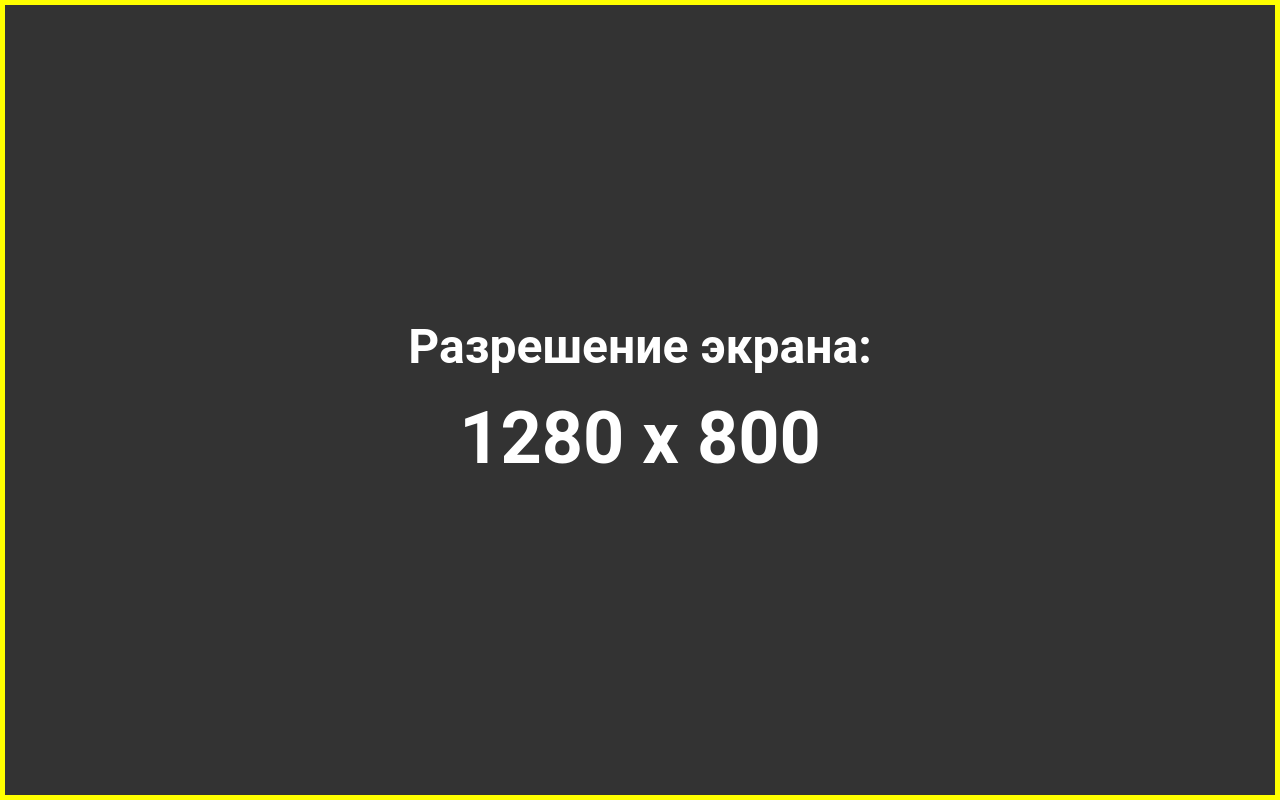
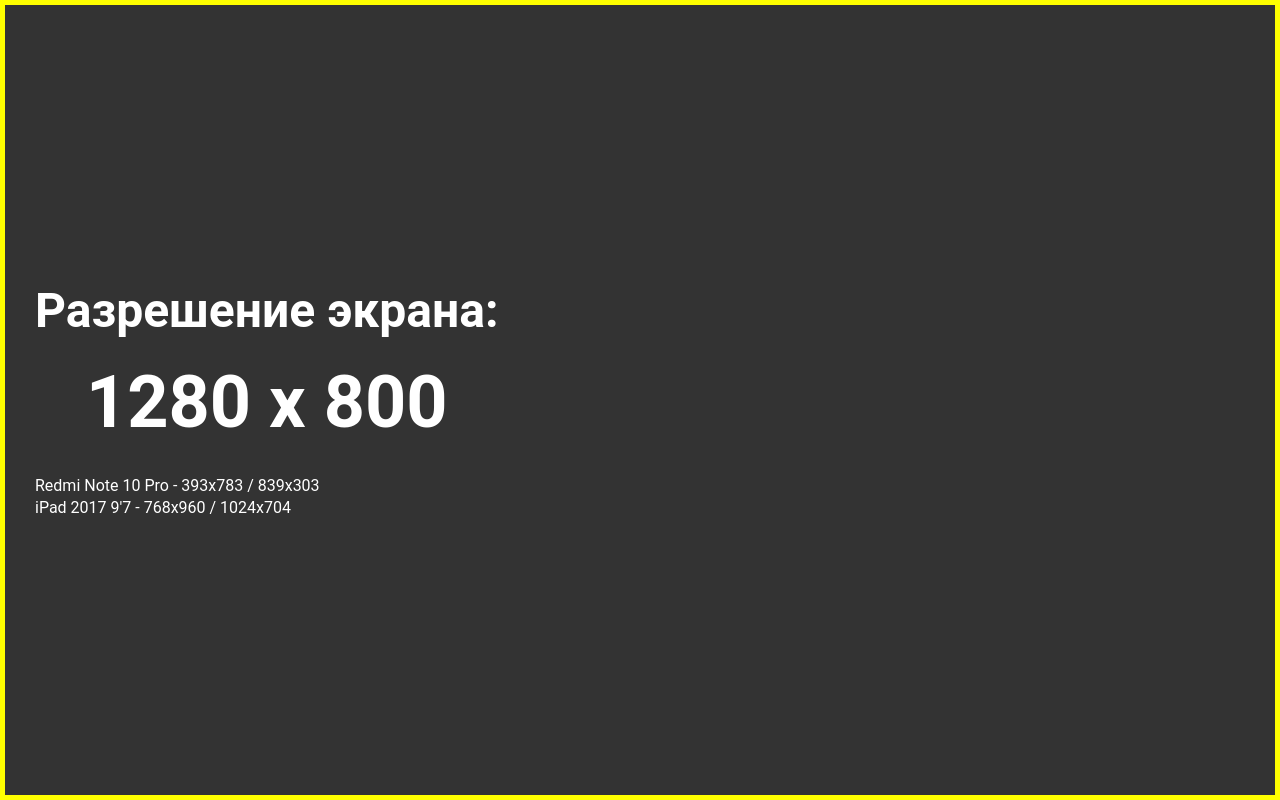
Before and after one commit to colocolov/razmer, a plain HTML site: page index.html in a window 1280 px wide. Drawn offline with Linux system fonts and the light colour scheme.

Commit message:
upd content and add devices

```diff
--- a/css/style.css
+++ b/css/style.css
@@ -91,10 +91,6 @@ input {
   outline: none;
 }
 
-main {
-  display: flex;
-}
-
 .wrapper {
   display: -webkit-box;
   display: -ms-flexbox;
@@ -111,6 +107,7 @@ main {
   -webkit-box-flex: 1;
   -ms-flex: 1 0 auto;
   flex: 1 0 auto;
+  display: flex;
 }
 
 .footer {
@@ -125,21 +122,25 @@ main {
   padding: 0 15px;
   display: flex;
 }
+
 .dimention {
-  flex: 1 1 100%;
-  /* align-items: center;
-  justify-content: center; */
+  display: flex;
+  flex-direction: column;
+  /* flex: 1 1 100%; */
+  align-items: center;
+  justify-content: center;
   padding: 30px;
 }
 .dimention__block {
   display: flex;
-  height: 100%;
+  /* height: 100%; */
   flex-direction: column;
   justify-content: center;
   align-items:center;
   font-weight: bold;
   line-height: 1.2;
   text-align: center;
+  margin-bottom: 30px;
 }
 .dimention__block p:first-child {
   font-size: 48px;
@@ -148,3 +149,11 @@ main {
 .dimention__block p:last-child {
   font-size: 72px;
 }
+.dimention__device {
+  font-size: 16px;
+  line-height: 1.2;
+  align-self: flex-start;
+}
+.dimention__device p:not(:last-child)  {
+  margin-bottom: 3px;
+}
--- a/index.html
+++ b/index.html
@@ -1,13 +1,12 @@
 <!DOCTYPE html>
-<html lang="en">
+<html lang="ru">
   <head>
   <meta charset="UTF-8" />
   <meta http-equiv="X-UA-Compatible" content="IE=edge" />
   <meta name="viewport" content="width=device-width, initial-scale=1.0" />
   <meta name="theme-color" content="#111111" />
-  <!-- <link rel="stylesheet" href="css/adv.css" /> -->
   <link rel="stylesheet" href="css/style.css" />
-  <title>Главная</title>
+  <title>Разрешение экрана</title>
 </head>
 
   <body>
@@ -15,7 +14,6 @@
       <div class="header"></div>
 
       <main class="main">
-        <!-- <div class="container"> -->
           <div class="dimention">
             <div class="dimention__block">
               <p>
@@ -25,18 +23,16 @@
                 <span class="dimention__width"> 100</span> x <span class="dimention__height"> 200</span>
               </p>
             </div>
+            <div class="dimention__device">
+              <p>Redmi Note 10 Pro - 393x783 / 839x303</p>
+              <p>iPad 2017 9'7 - 768x960 / 1024x704</p>
+            </div>
           </div>
-        <!-- </div> -->
       </main>
 
-      <footer class="footer">
-        <div class="container"></div>
-      </footer>
-
+      <footer class="footer"></footer>
     </div>
 
-    <!-- подключение скриптов -->
-    <!-- <script defer src="js/libs.js"></script> -->
     <script defer src="js/main.min.js"></script>
   </body>
 </html>
```
Also changed, not shown: 1 other file.
